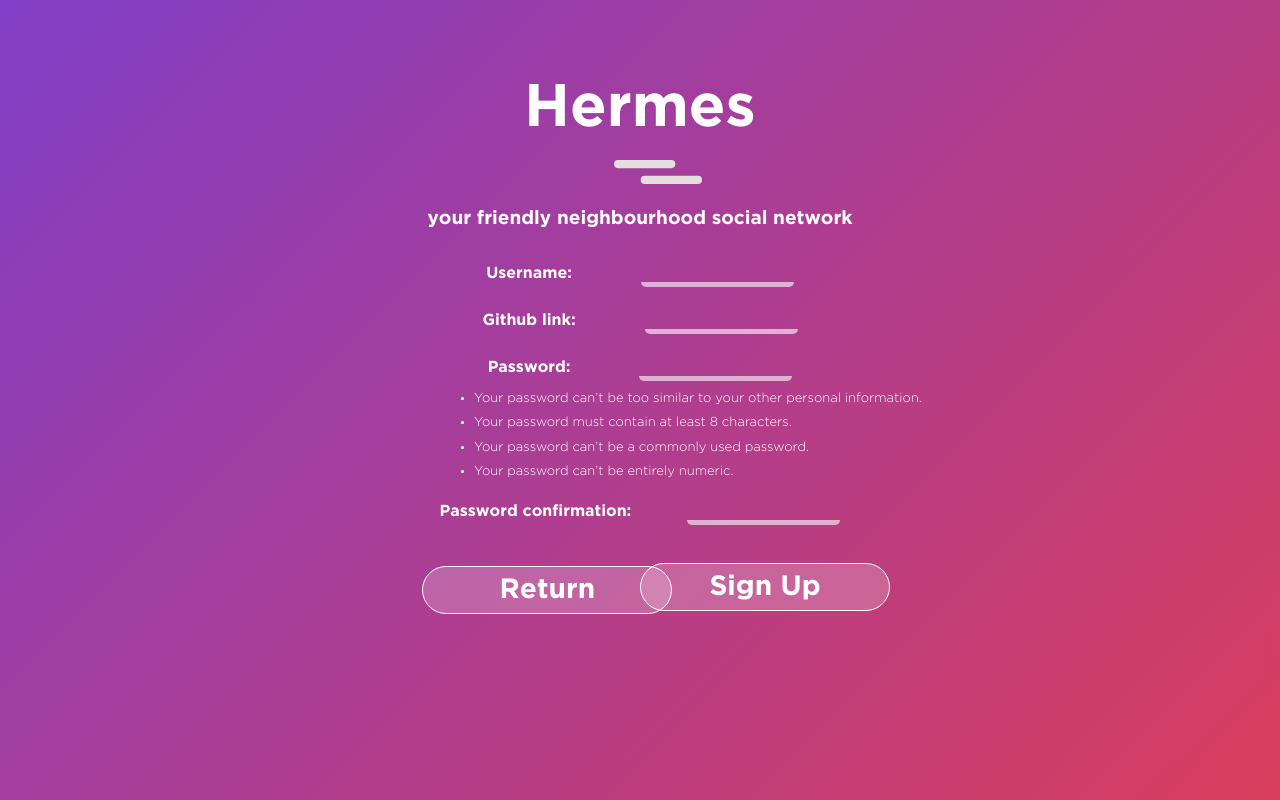
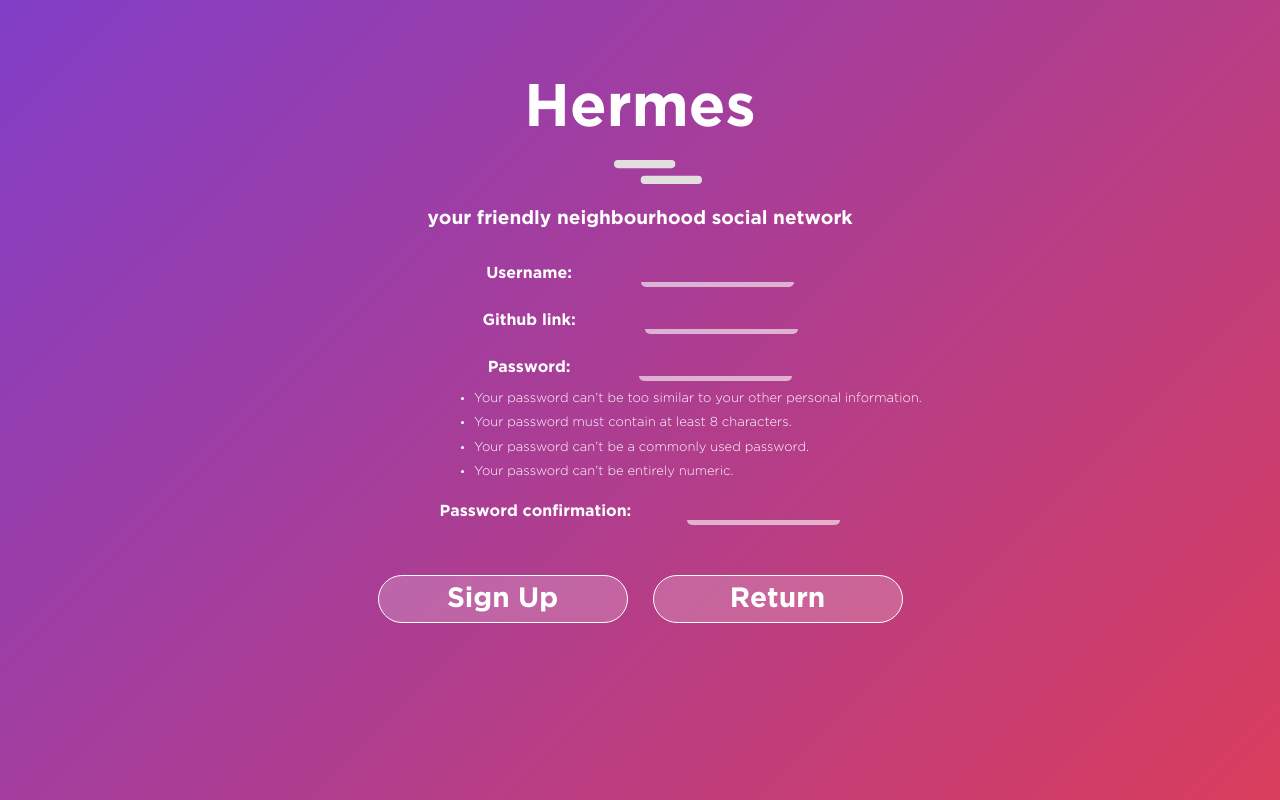
Before and after one commit to CMPUT404ProjectTeam2021W/CMPUT404W21, a Django app: page /signup/ in a window 1280 px wide. Run offline with Django 3.2, Linux system fonts and the light colour scheme.

Commit message:
fixed loading speed and button alignment

```diff
--- a/mysite/socialdist/static/socialdist/css/signup.css
+++ b/mysite/socialdist/static/socialdist/css/signup.css
@@ -47,7 +47,6 @@
 
 .signup button{
   width:250px;
-  height:auto;
   padding-top:10px;
   padding-bottom: 10px;
   border: 1px white solid;
@@ -56,8 +55,6 @@
   font-size: 28px;
   background-color: rgba(255,255,255,0.2);
   cursor: pointer;
-  margin-left:50vw;
-  margin-top: 3%;
 }
 
 .signup button:hover{
@@ -73,13 +70,16 @@
 .login{
   margin-top: 5%;
 }
-
+.button_nav{
+  display: flex;
+  justify-content: center;
+  align-items: baseline;
+  align-content: flex-start;
+}
 .return{
-
     width:250px;
-    margin-top: -3.5%;
-    margin-left: 33vw;
-    height:auto;
+    margin-left: 25px;
+    margin-top: 50px;
     padding-top:10px;
     padding-bottom: 10px;
     border: 1px white solid;
--- a/mysite/socialdist/static/socialdist/js/landing.js
+++ b/mysite/socialdist/static/socialdist/js/landing.js
@@ -3,26 +3,26 @@ $(document).ready(function() {
     $('.hermes-big').animate({
       marginTop: "-=15vh",
       opacity: 1
-    }, 500);
-  },1000);
+    }, 250);
+  },400);
   setTimeout(function() {
     $('.big-marker').animate({
       opacity: 1
-    }, 500);
-  },2000);
+    }, 250);
+  },500);
 
   setTimeout(function() {
     $('.friendly-reminder').animate({
       opacity: 1
-    }, 500);
-  },2500);
+    }, 250);
+  },700);
 
   setTimeout(function() {
     $('.link-box').animate({
       opacity: 1,
       display: "visible"
-    }, 500);
-  },2500);
+    }, 250);
+  },900);
 
 
 });
--- a/mysite/socialdist/templates/registration/login.html
+++ b/mysite/socialdist/templates/registration/login.html
@@ -10,9 +10,11 @@
   <form method="post">
     {% csrf_token %}
     {{ form.as_p }}
+    <div class="button_nav">
     <button type="submit">Log In</button>
   </form>
   <div class="return"><a href="{% url 'index' %}">Return</a></div>
+  </div>
 </div>
 </div>
 
--- a/mysite/socialdist/templates/registration/signup.html
+++ b/mysite/socialdist/templates/registration/signup.html
@@ -11,9 +11,10 @@
   <form method="post">
     {% csrf_token %}
     {{ form.as_p }}
+    <div class="button_nav">
     <button type="submit">Sign Up</button>
     <div class="return"><a href="{% url 'index' %}">Return</a></div>
-
+  </div>
   </form>
 
 </div>
```
